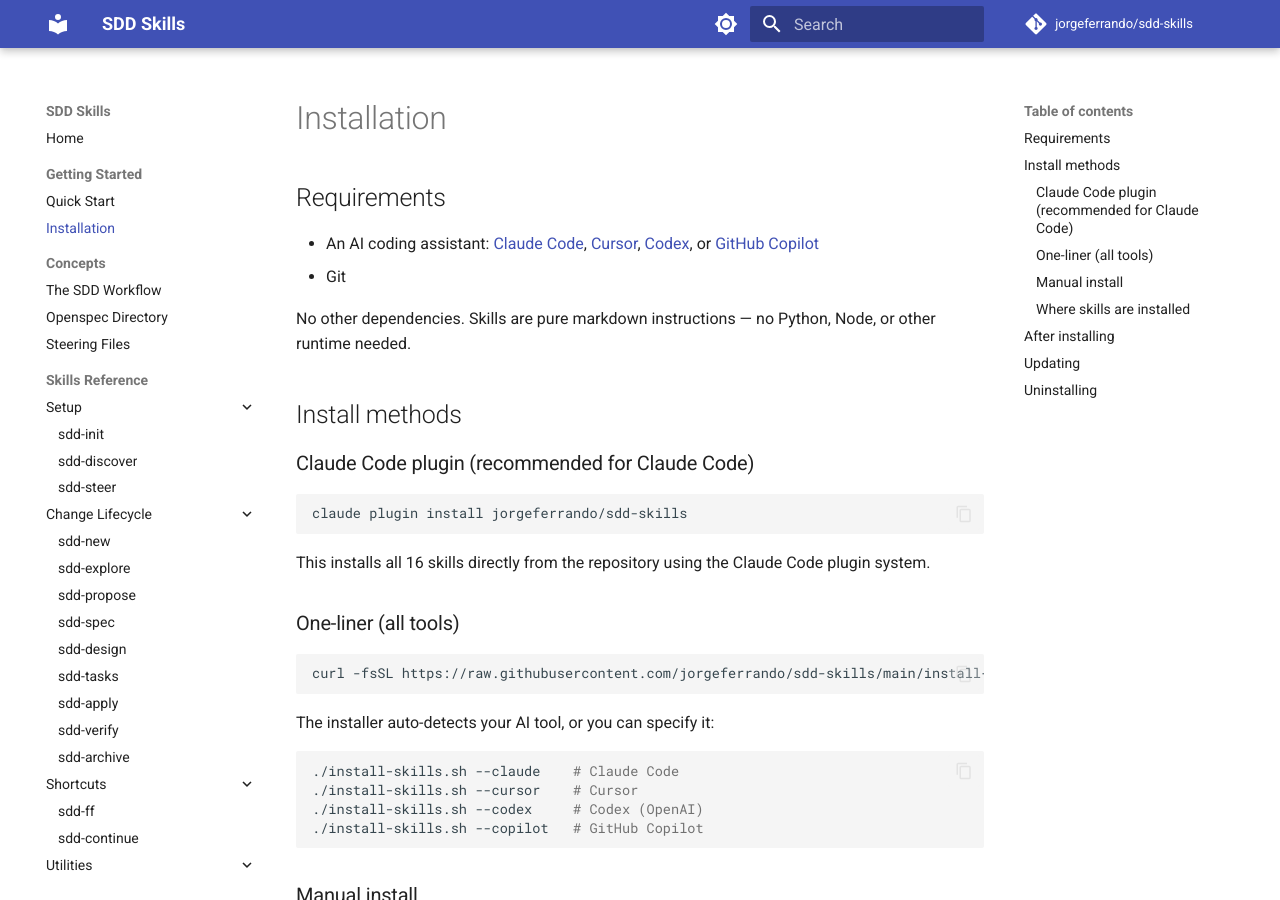
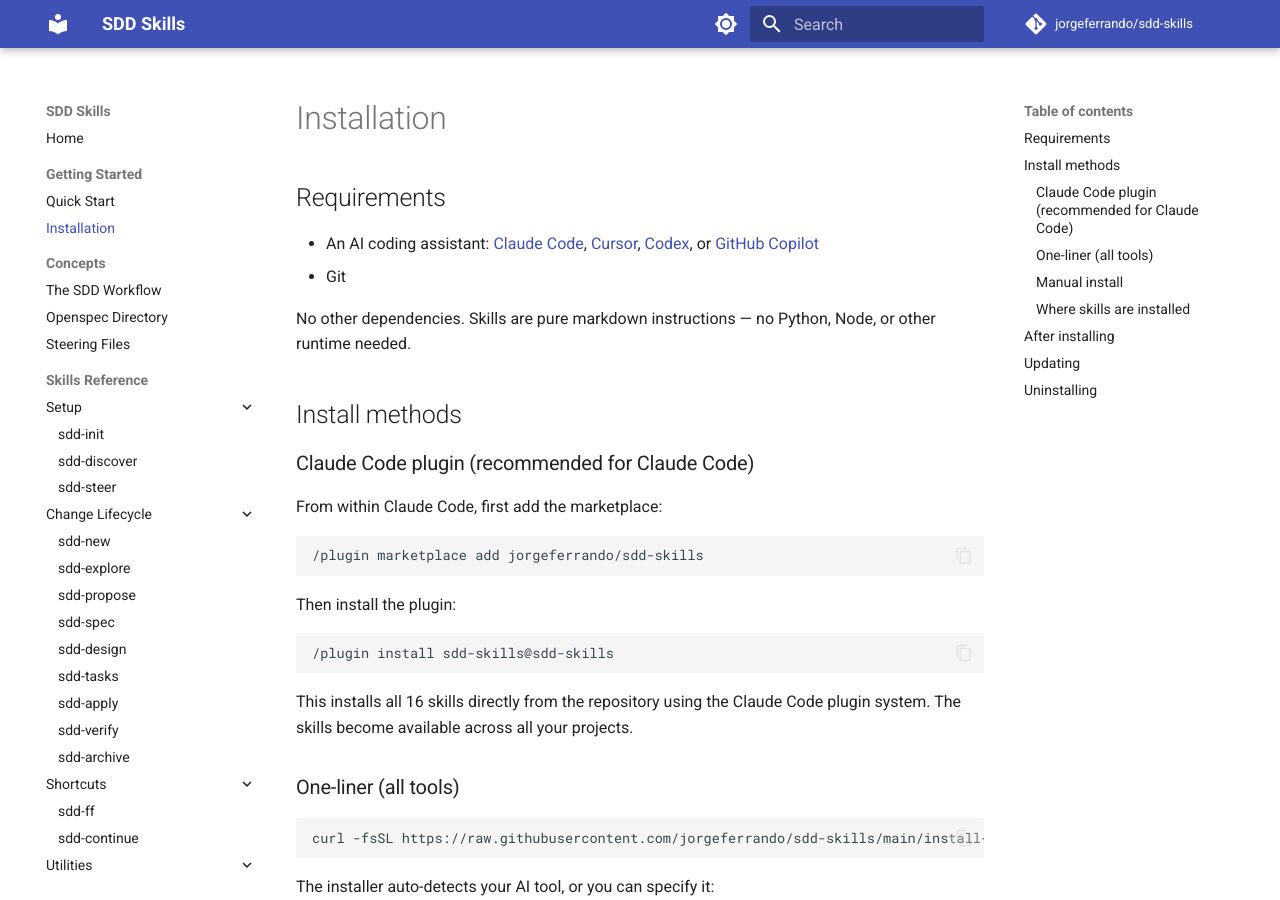
Before and after one commit to jorgeferrando/sdd-skills, an MkDocs documentation site: the page built from docs/installation.md, in a window 1280 px wide and 900 px high. Built offline with MkDocs 1.6.1 and Material for MkDocs 9.7.7, drawn with Linux system fonts in a browser that asks for light colours; comment, search, counter and statistics services are not loaded.

Commit message:
Fix plugin install instructions with correct marketplace commands
Use /plugin marketplace add + /plugin install syntax instead of
the non-existent `claude plugin install` CLI command.

Co-Authored-By: Claude Opus 4.6 (1M context) <noreply@anthropic.com>

````diff
--- a/docs/installation.md
+++ b/docs/installation.md
@@ -11,11 +11,19 @@ No other dependencies. Skills are pure markdown instructions — no Python, Node
 
 ### Claude Code plugin (recommended for Claude Code)
 
-```bash
-claude plugin install jorgeferrando/sdd-skills
+From within Claude Code, first add the marketplace:
+
+```
+/plugin marketplace add jorgeferrando/sdd-skills
 ```
 
-This installs all 16 skills directly from the repository using the Claude Code plugin system.
+Then install the plugin:
+
+```
+/plugin install sdd-skills@sdd-skills
+```
+
+This installs all 16 skills directly from the repository using the Claude Code plugin system. The skills become available across all your projects.
 
 ### One-liner (all tools)
 
````
Also changed, not shown: README.md (+5 -2 lines).
